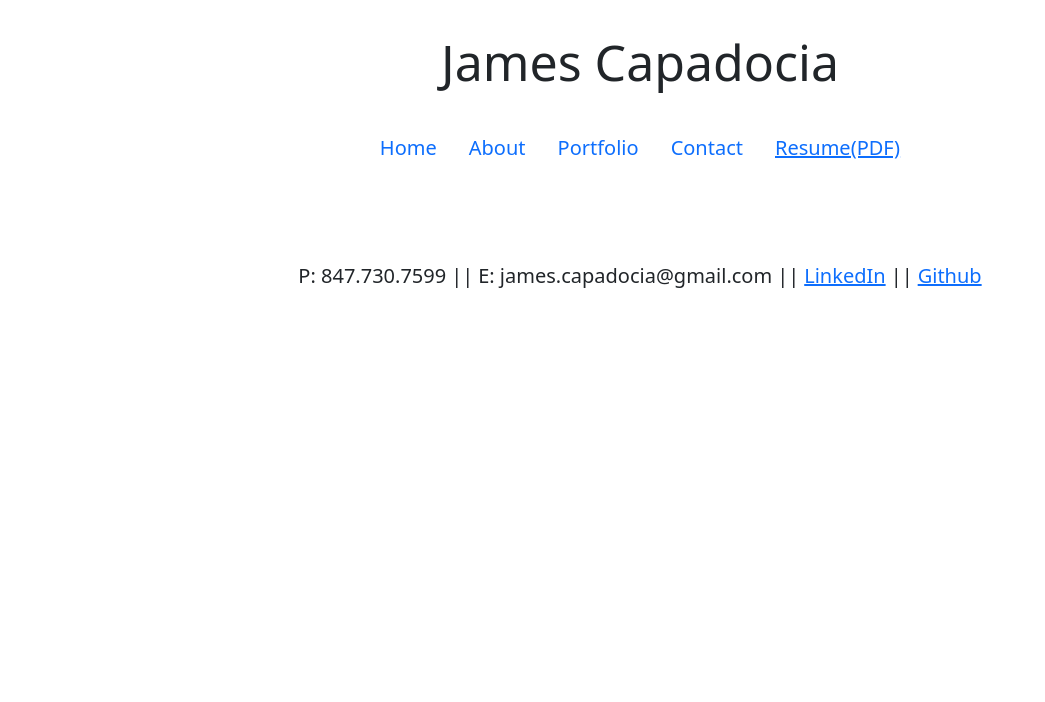
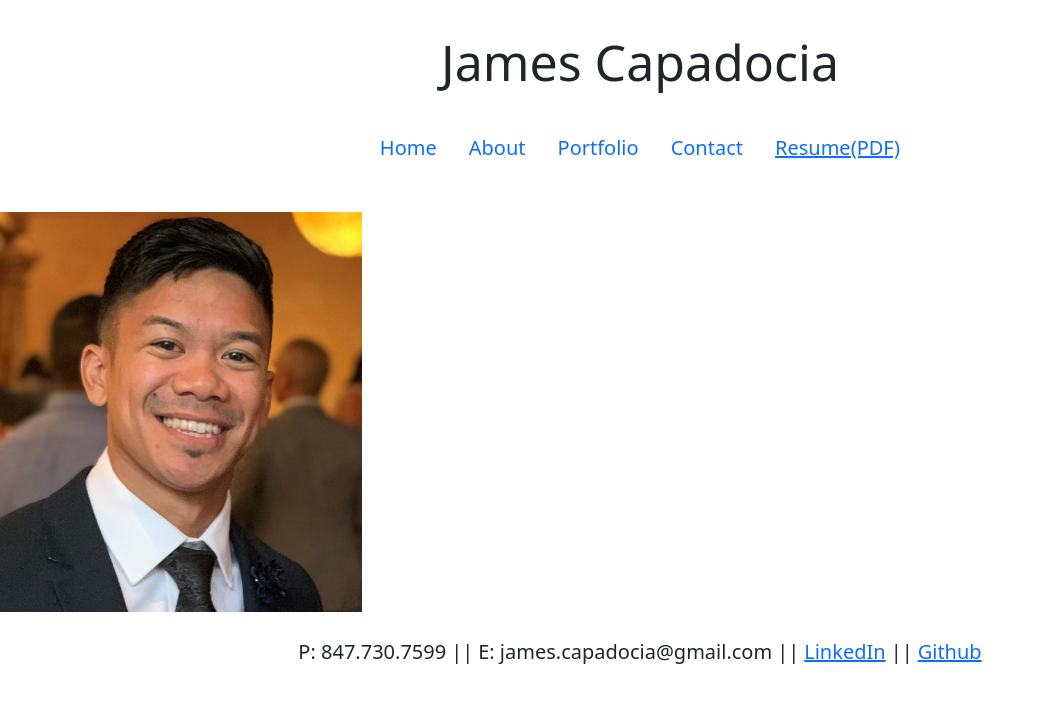
Before and after one commit to jcapadocia3/Personal-Portfolio-V3, a React (Create React App) app: page / in a window 1280 px wide. Shown: the top 702 px of the page, without its empty margins (0-1045 px from the left). Built offline with nearby package versions, Linux system fonts and the light colour scheme.

Commit message:
Got avatar image to show up on my home page.

```diff
--- a/src/components/pages/Home/Home.js
+++ b/src/components/pages/Home/Home.js
@@ -1,11 +1,11 @@
 import React from "react";
 import "./Home.css";
-import Avatar from "..../assets/IMG_8160c.jpg"
+import Avatar from "./assets/IMG_8160c.jpg"
 
 export default function Home() {
   return (
     <div>
-      <img src= {Avatar} thumbnail style={{maxHeight:"10rem"}}/>
+      <img class="avatar" src= {Avatar} />
     </div>
   );
 }
--- a/src/components/pages/Home/home.css
+++ b/src/components/pages/Home/home.css
@@ -2,3 +2,7 @@ h1 {
     text-align: center;
     margin-top: auto;
 }
+
+.avatar {
+    height: 25rem;
+}
```
Also changed, not shown: src/components/pages/Home/assets/IMG_8160c.jpg (added).
